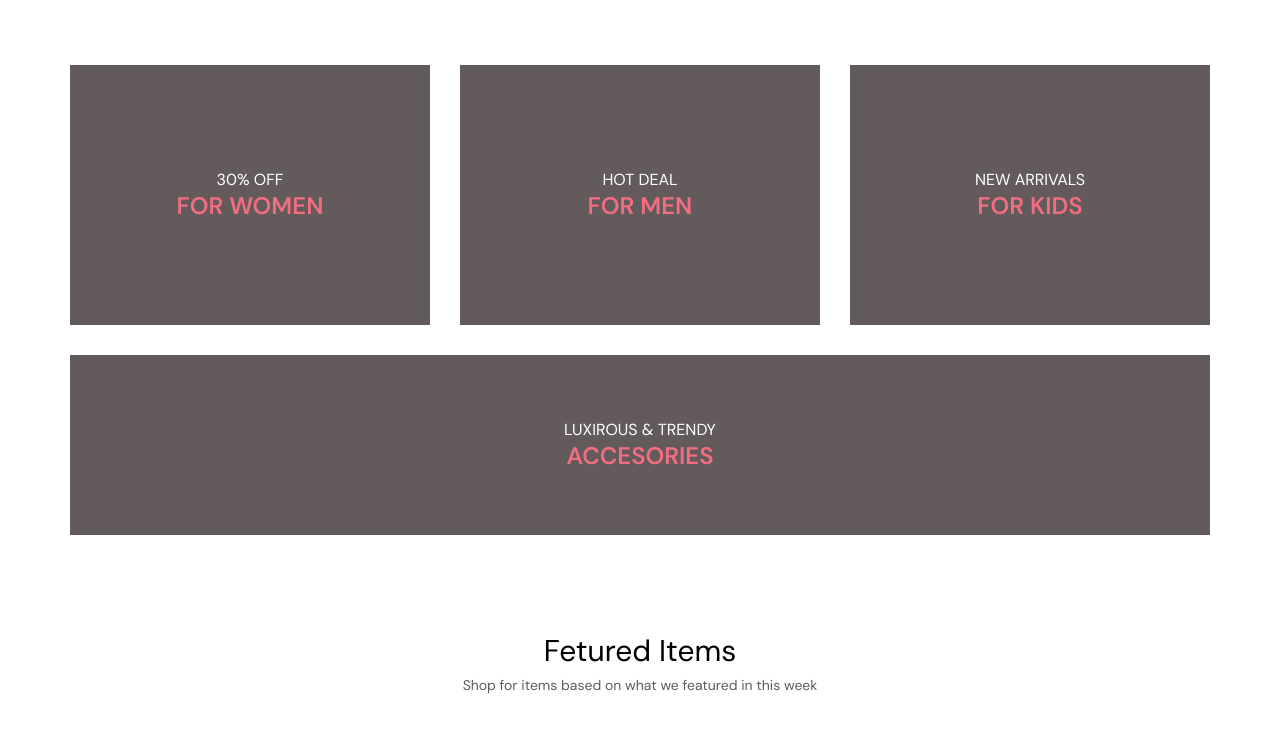
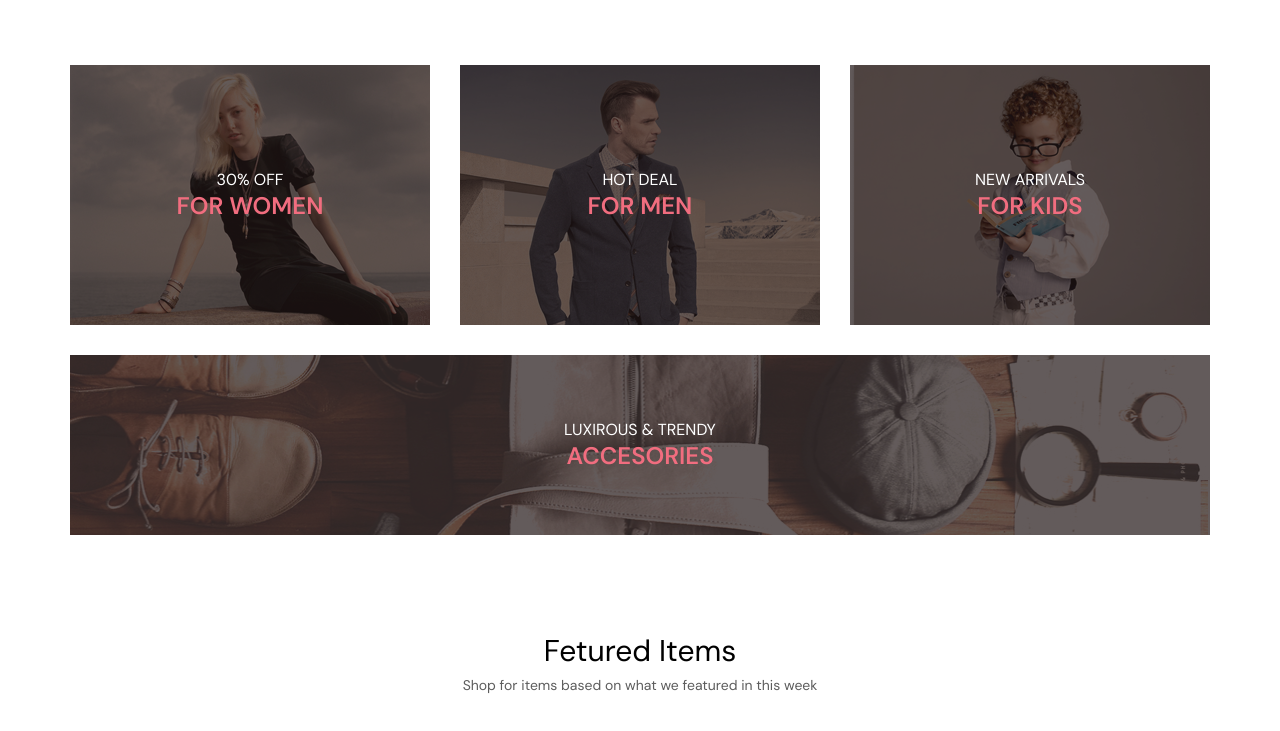
Before and after one commit to Rubikorp/test_site_v1.0, a plain HTML site: page index.html in a window 1280 px wide. Shown: the part 829-1560 px from the top of the page. Drawn offline with Linux system fonts and the light colour scheme; the site is published under a folder, as on GitHub Pages, so addresses that start at the root find nothing.

Commit message:
refactor code

```diff
--- a/css/catalog.scss
+++ b/css/catalog.scss
@@ -2,6 +2,10 @@
 
 .header-nav__link:first-child {
   @include font($grayColor, 14px, 300);
+}
+
+.header-nav__link:first-child:hover {
+  color: $pinkColor;
 }
 
 .header-nav__link:last-child {
--- a/css/style.scss
+++ b/css/style.scss
@@ -228,7 +228,7 @@ button {
   width: 100%;
   height: 100%;
   background-size: contain;
-  background: url("/img/for_women.jpg") no-repeat;
+  background: url("../img/for_women.jpg") no-repeat;
   z-index: -2;
 }
 
@@ -240,7 +240,7 @@ button {
   width: 100%;
   height: 100%;
   background-size: contain;
-  background: url("/img/for_men.jpg") no-repeat;
+  background: url("../img/for_men.jpg") no-repeat;
   z-index: -2;
 }
 
@@ -252,7 +252,7 @@ button {
   width: 100%;
   height: 100%;
   background-size: contain;
-  background: url("/img/for_kids.png") no-repeat;
+  background: url("../img/for_kids.png") no-repeat;
   z-index: -2;
 }
 
@@ -264,7 +264,7 @@ button {
   width: 100%;
   height: 100%;
   background-size: contain;
-  background: url("/img/ACCESORIES.jpg") no-repeat;
+  background: url("../img/ACCESORIES.jpg") no-repeat;
   z-index: -2;
 }
 
```
Also changed, not shown: css/catalog.css, css/style.css.
